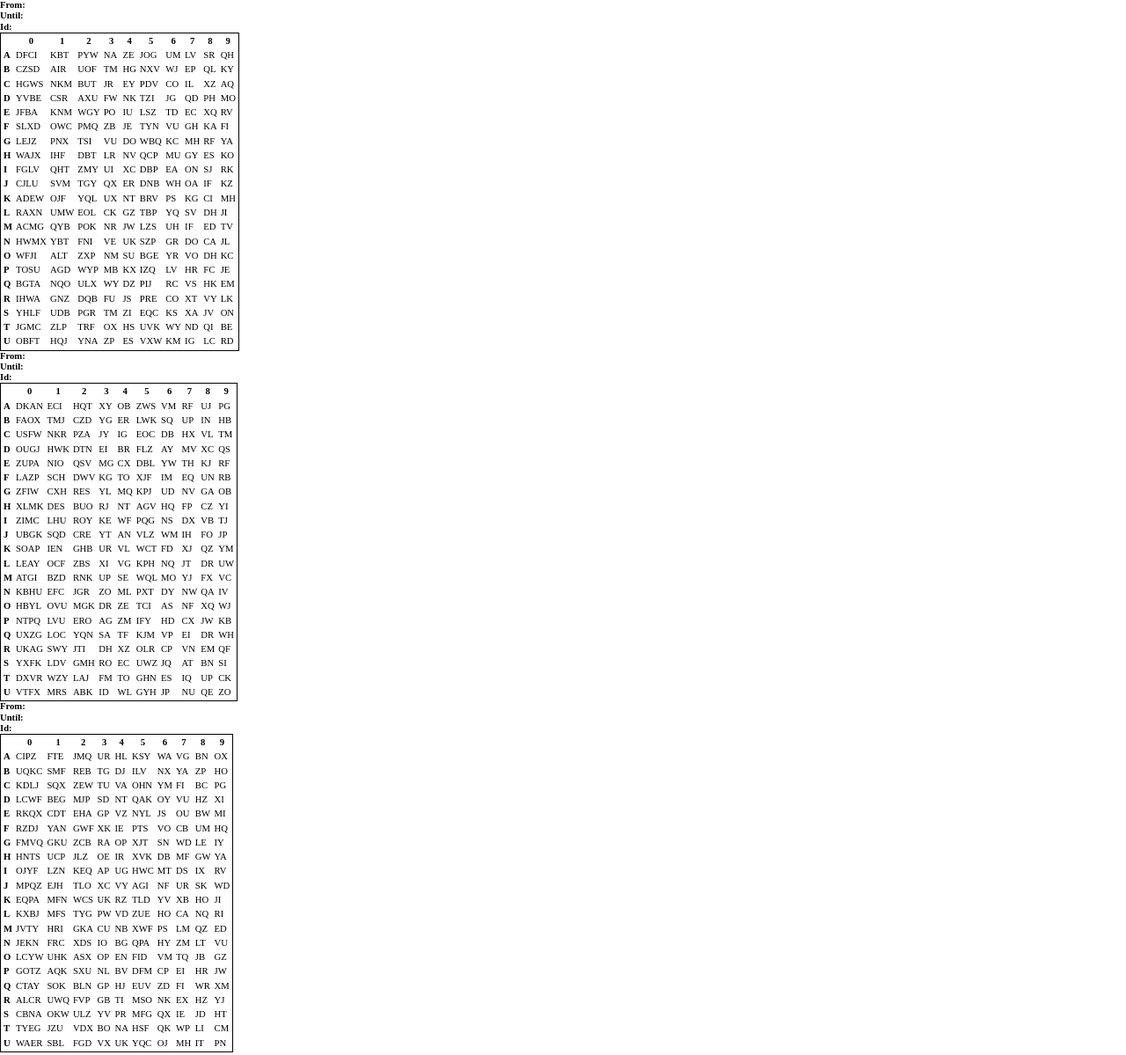
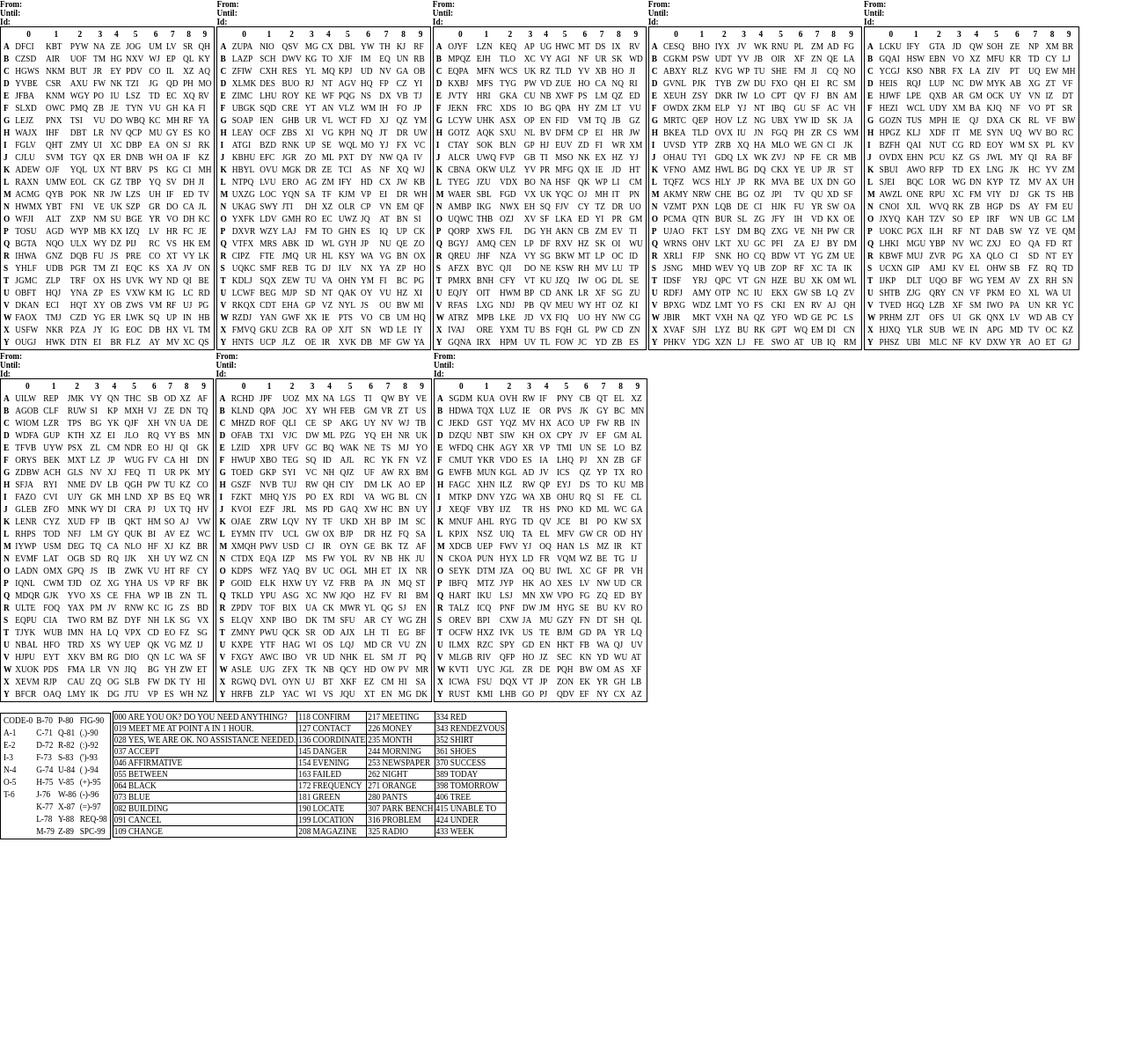
Before and after one commit to dougsko/dryad_generator, a website built with Parcel: page index.html in a window 1280 px wide. Shown: the top 1199 px of the page at 88% size. After the commit the page ends 954 px from the top, so only its background shows below. Built offline with nearby package versions, Linux system fonts and the light colour scheme.

Commit message:
got things working again

```diff
--- a/css/main.css
+++ b/css/main.css
@@ -3,8 +3,7 @@
 } */
 
 body {
-  font-size: 8pt;
-  font-family: "PT Mono";
+  font: 7pt "PT Mono"; /* Combine font-size and font-family */
 }
 
 .first {
@@ -18,25 +17,22 @@ body {
   }
 }
 
-#dryad {
-    float: left;
-    margin: 2px;
+#dryad,
+#encodingTable {
+  float: left;
+  margin: 2px 2px 0 0; /* Combine margin properties */
 }
 
 #dryad2 {
-    padding: 2px;
+  padding: 2px;
 }
 
-#encodingTable {
-  float: left;
-  margin-right: 2px;
-}
-
-.codeBook table, .codeBook tr, .codeBook td {
+.codeBook table,
+.codeBook tr,
+.codeBook td {
   border: 1px solid black;
   border-collapse: collapse;
-  width: 0.1%;
-  white-space: nowrap;
+  white-space: nowrap; /* Remove width and use nowrap */
 }
 
 .border {
@@ -46,3 +42,13 @@ body {
 .upperCase {
   text-transform: uppercase;
 }
+
+.grid-container {
+    display: flex;
+    flex-wrap: wrap;
+    grid-template-columns: min-content auto;
+    gap: 2px; /* Adjust the gap between grid items */
+}
+
+.grid-item {
+}
--- a/index.html
+++ b/index.html
@@ -23,11 +23,10 @@
 </head>
 
 <body>
-  <div id="dryadTable1"></div>
-  <div id="dryadTable2"></div>
-  <div id="dryadTable3"></div>
 
-  <br>
+<div id="dryadTables" class="grid-container"></div>
+
+<br>
   <div class="pagebreak"> </div>
 
   <div id="wrapper">
@@ -37,10 +36,10 @@
 
   <script src="js/vendor/modernizr-3.11.2.min.js"></script>
   <script src="js/plugins.js"></script>
-  <script src="js/main.js"></script>
+  <script type="module" src="js/main.js"></script>
 
   <!-- Google Analytics: change UA-XXXXX-Y to be your site's ID. -->
-  <script>
+  <script type="module">
     window.ga = function () { ga.q.push(arguments) }; ga.q = []; ga.l = +new Date;
     ga('create', 'UA-XXXXX-Y', 'auto'); ga('set', 'anonymizeIp', true); ga('set', 'transport', 'beacon'); ga('send', 'pageview')
   </script>
--- a/js/main.js
+++ b/js/main.js
@@ -68,7 +68,7 @@ function generateDryadTable(id) {
 
     // Create the table body
     const tbody = document.createElement('tbody');
-    const rowLabels = 'ABCDEFGHIJKLMNOPQRSTU'.split('');
+    const rowLabels = 'ABCDEFGHIJKLMNOPQRSTUVWXY'.split('');
     const numCols = headers.length - 1;
     const columnTextLengths = [4, 3, 3, 2, 2, 3, 2, 2, 2, 2];  // Specific text lengths for each column
 
@@ -215,14 +215,29 @@ function generateCodeBook(elementId) {
     }
 }
 
+// Function to generate tables dynamically
+function generateDryadTables(numTables) {
+  const gridContainer = document.getElementById("dryadTables");
+
+  for (let i = 1; i <= numTables; i++) {
+    const tableId = `dryadTable${i}`;
+    const table = document.createElement('div');
+    table.id = tableId;
+    table.classList.add('grid-item');
+    gridContainer.appendChild(table);
+    // Call your table generation function here if needed
+    generateDryadTable(tableId);
+  }
+}
+
+
+
+
 
 // Example usage
 document.addEventListener('DOMContentLoaded', () => {
-    generateDryadTable('dryadTable1');
-    generateDryadTable('dryadTable2');
-    generateDryadTable('dryadTable3');
-
+    // Call the function with the number of tables you want to generate
+    generateDryadTables(8); // Change the number as needed
     generateEncodingTable("encodingTable");
-
     generateCodeBook("codeBook");
 });
```
Also changed, not shown: package.json (+9 -1 lines), 1 other file.
